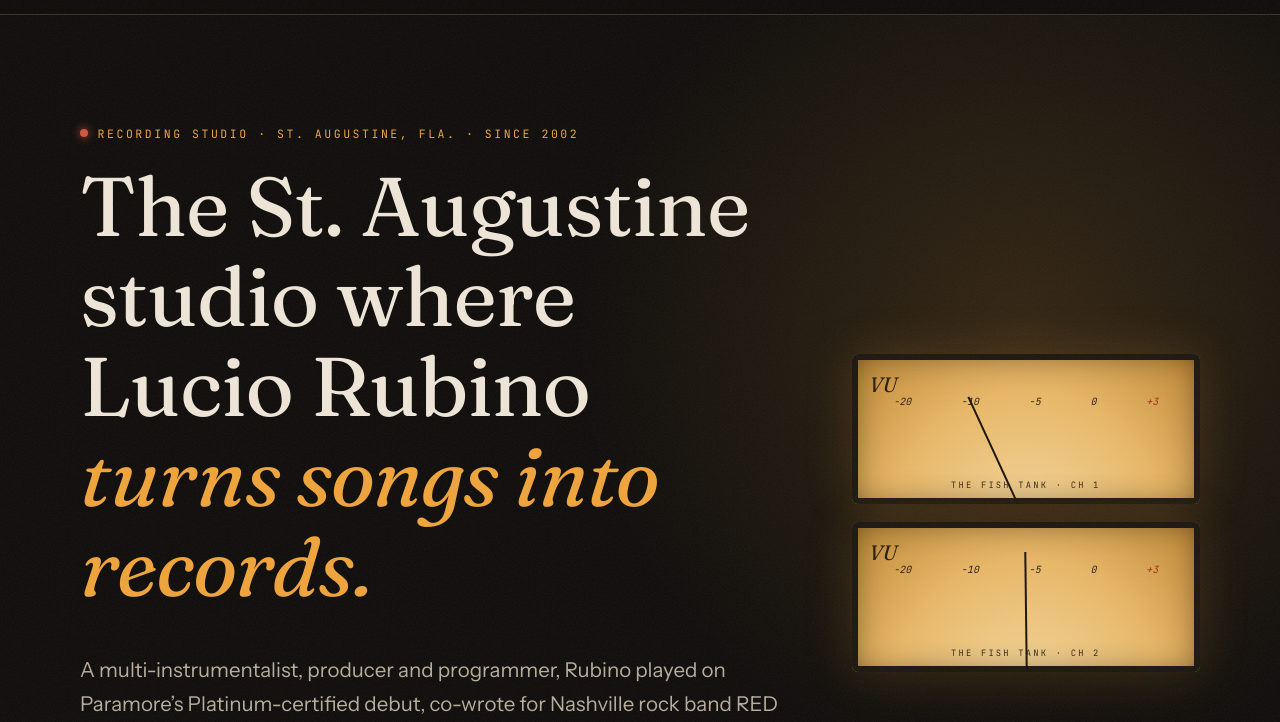
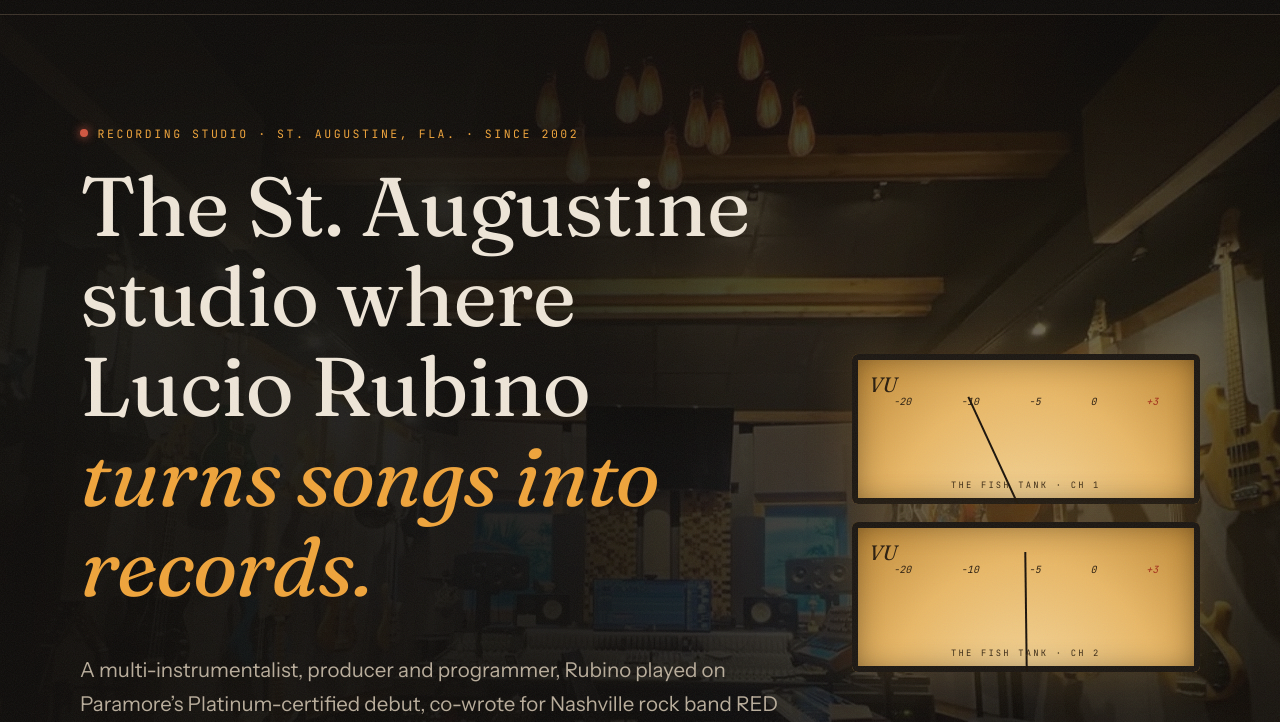
Before and after one commit to tanacea/fishtank-recordings-site, an Astro site: page / in a window 1280 px wide. Shown: the part 62-784 px from the top of the page. Built offline with nearby package versions, Linux system fonts and the light colour scheme; Astro itself is replaced by a stand-in of ours.

Commit message:
Homepage hero: studio photo behind the headline
Control room photo sits under a dark gradient so copy stays readable, with a
slow drift. Studio band further down switches to the live room to avoid
repeating the image.

Co-Authored-By: Claude Opus 5.5 <noreply@anthropic.com>
Claude-Session: https://claude.ai/code/session_01TsdbZ8zuMUmYWZfZnDuggs

```diff
--- a/src/pages/index.astro
+++ b/src/pages/index.astro
@@ -39,6 +39,7 @@ const schema = [{
 >
   <!-- HERO -->
   <section class="hero">
+    <div class="hero__bg" role="img" aria-label="The Fish Tank control room: SSL console, monitors and a wall of guitars"></div>
     <div class="wrap hero__grid">
       <div>
         <p class="eyebrow">Recording studio · St. Augustine, Fla. · Since {b.founded}</p>
@@ -202,7 +203,7 @@ const schema = [{
 
   <!-- SANCTUARY -->
   <section class="sanct">
-    <div class="sanct__img" role="img" aria-label="The Fish Tank control room, with guitars lining the walls" style="background-image: linear-gradient(180deg, rgba(14,12,10,.15), rgba(14,12,10,.9) 82%), url(/images/control-room-wide.webp)"></div>
+    <div class="sanct__img" role="img" aria-label="The Fish Tank live room, with amps, a drum kit and a window to the outdoors" style="background-image: linear-gradient(180deg, rgba(14,12,10,.15), rgba(14,12,10,.9) 82%), url(/images/live-room-wide.webp)"></div>
     <div class="wrap sanct__copy">
       <p class="eyebrow">The studio</p>
       <h2>An elevated room <em>above the marsh.</em></h2>
@@ -237,10 +238,21 @@ const schema = [{
 </Base>
 
 <style>
-  .hero { padding-top: clamp(3.5rem, 8vw, 6.5rem); position: relative; overflow: hidden;
+  .hero { padding-top: clamp(3.5rem, 8vw, 6.5rem); position: relative; overflow: hidden; isolation: isolate; }
+  /* studio photo behind the hero, toned down so the copy stays readable */
+  .hero__bg { position: absolute; inset: 0; z-index: -2;
+    background: url(/images/hero-studio.webp) center 42% / cover no-repeat;
+    opacity: .72; filter: saturate(.9) contrast(1.05); transform: scale(1.04);
+    animation: drift 30s ease-in-out infinite alternate; }
+  .hero::before { content: ''; position: absolute; inset: 0; z-index: -1;
     background:
-      radial-gradient(ellipse 50% 60% at 80% 30%, rgba(240,164,58,.16), transparent 70%),
-      radial-gradient(ellipse 40% 50% at 10% 100%, rgba(111,179,168,.10), transparent 70%); }
+      linear-gradient(90deg, rgba(14,12,10,.93) 0%, rgba(14,12,10,.84) 45%, rgba(14,12,10,.5) 72%, rgba(14,12,10,.55) 100%),
+      linear-gradient(180deg, rgba(14,12,10,.35) 0%, transparent 30%, rgba(14,12,10,.9) 100%),
+      radial-gradient(ellipse 45% 55% at 80% 35%, rgba(240,164,58,.14), transparent 70%); }
+  @keyframes drift { to { transform: scale(1.1) translate(-1.5%, -1%); } }
+  @media (max-width: 959px) {
+    .hero::before { background: linear-gradient(180deg, rgba(14,12,10,.62) 0%, rgba(14,12,10,.86) 45%, rgba(14,12,10,.95) 100%); }
+  }
   .hero__grid { display: grid; gap: 3rem; align-items: center; padding-bottom: 4.5rem; }
   @media (min-width: 960px) { .hero__grid { grid-template-columns: 1.35fr .65fr; } }
   .hero h1 { max-width: 15ch; }
```
Also changed, not shown: public/images/hero-studio.webp (added), public/images/live-room-wide.webp (added).
